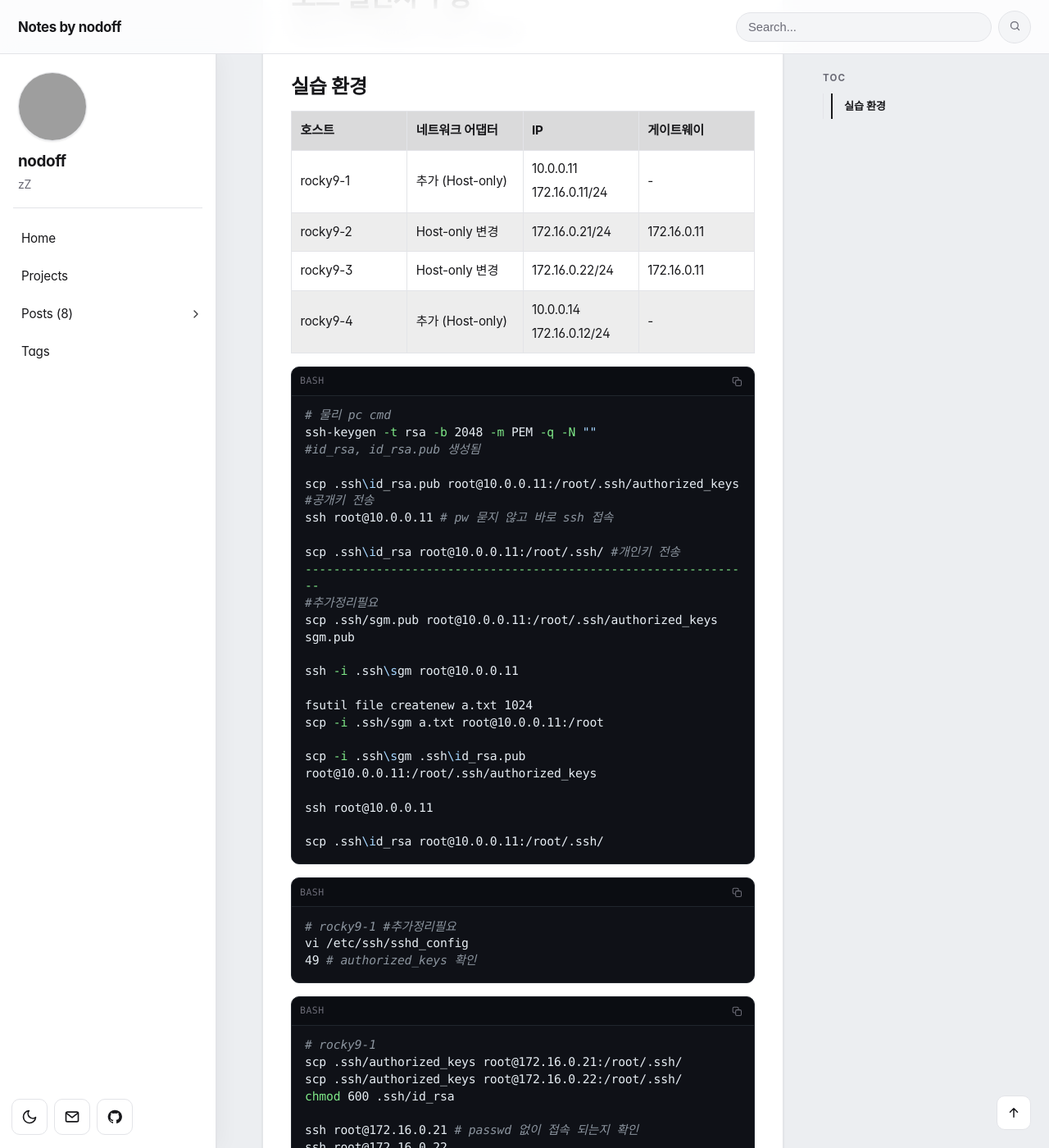
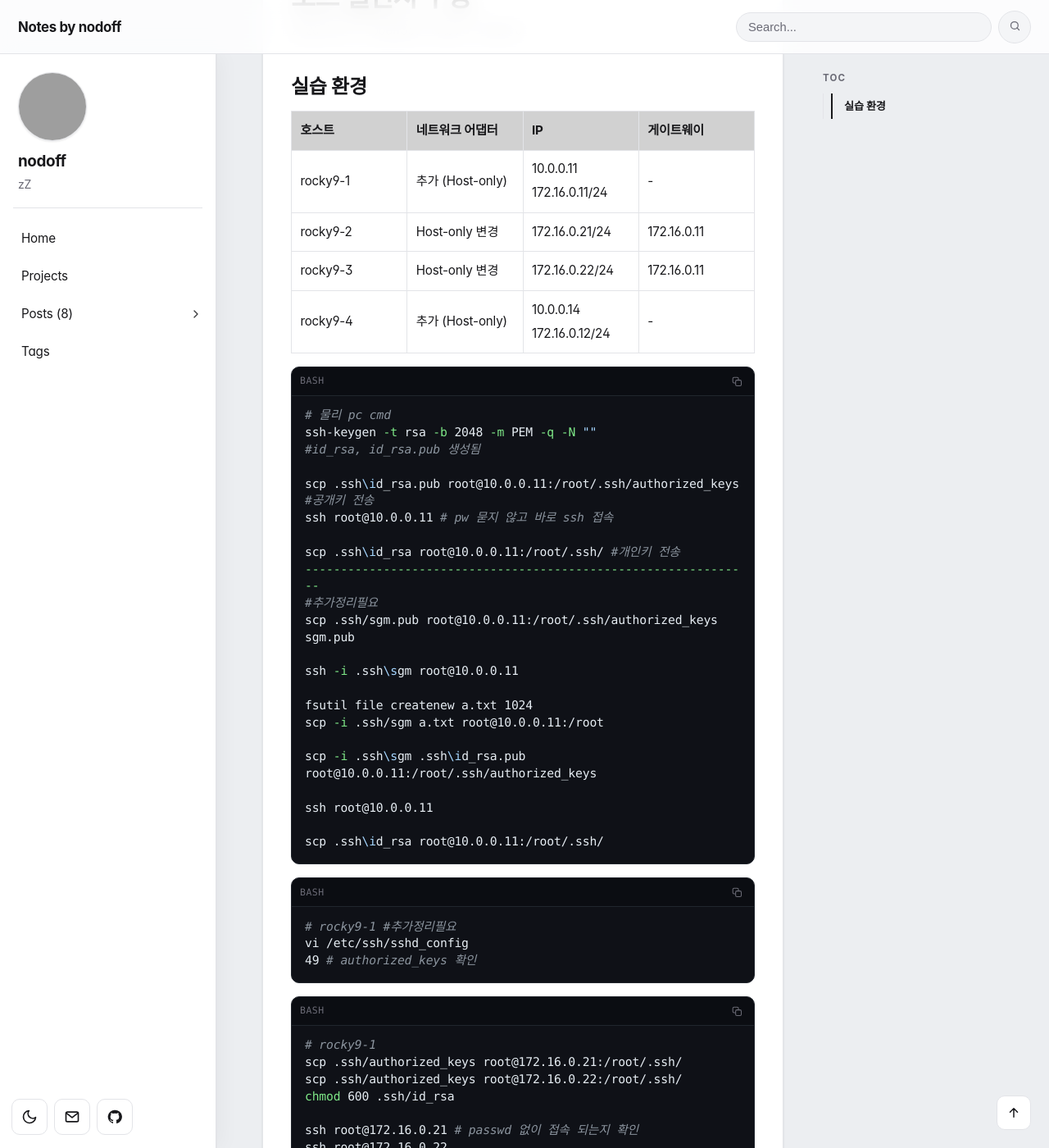
Before and after one commit to nodoff365/nodoff365.github.io, a Jekyll site: the page built from _posts/2026-05-18-SSH.md, in a window 1280 px wide and 1400 px high, scrolled down 249 px. Shown: the whole window at 82% size. Built offline with Jekyll 4.4.1, drawn with Linux system fonts in a browser that asks for light colours; some web fonts are replaced; comment, search, counter and statistics services are not loaded; grey boxes are pictures that could not be loaded.

Commit message:
디자인: 표 줄무늬(zebra) 제거, 헤더만 강조 + 행 hover
https://claude.ai/code/session_01C5NfB9hNHsTcq2K8pyeX4H

```diff
--- a/assets/css/main.css
+++ b/assets/css/main.css
@@ -1381,11 +1381,12 @@ html[data-theme="dark"] .theme-icon-sun {
 }
 
 .post-content th {
-  background: color-mix(in srgb, var(--surface) 84%, var(--text) 16%);
-}
-
-.post-content tbody tr:nth-child(2n) {
-  background: color-mix(in srgb, var(--surface) 92%, var(--text) 8%);
+  background: color-mix(in srgb, var(--surface) 80%, var(--text) 20%);
+  font-weight: 700;
+}
+
+.post-content tbody tr:hover {
+  background: color-mix(in srgb, var(--surface) 95%, var(--text) 5%);
 }
 
 .post-content details {
```
